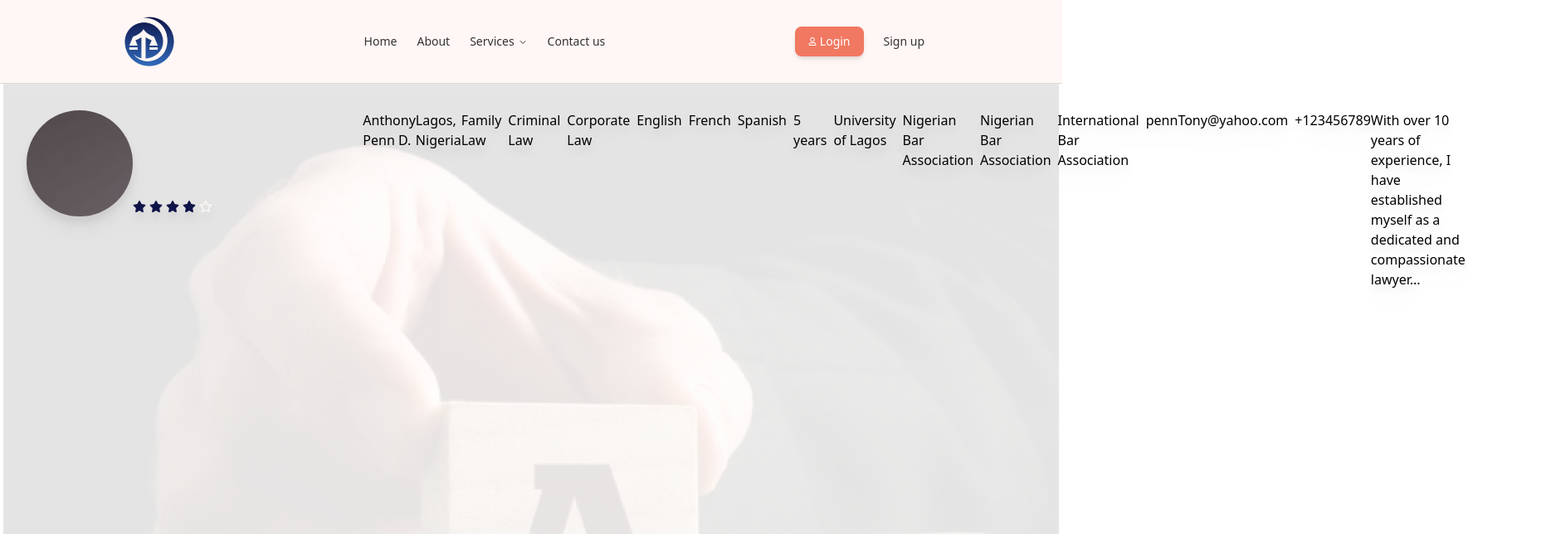
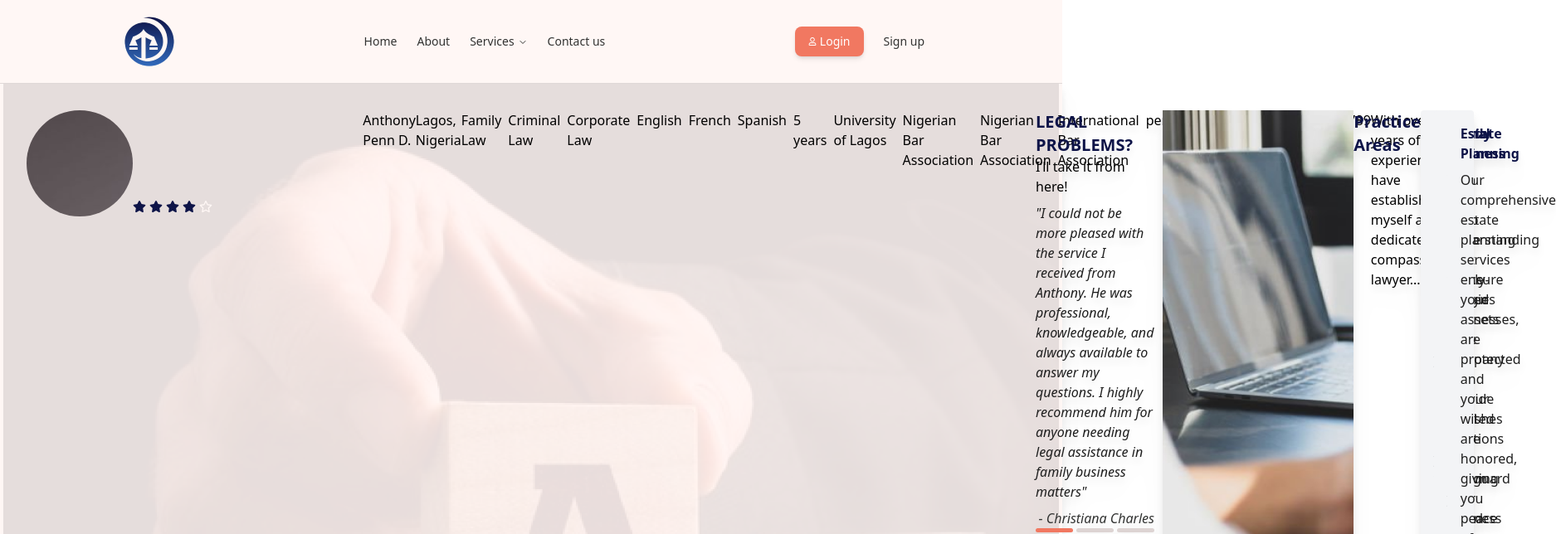
Before and after one commit to Project-legalease/legalease-client, a Next.js app: page /profile-page in a window 1280 px wide. Shown: the top 644 px of the page at 83% size, 1875 px wide, since content can reach past the window. Built offline with nearby package versions, Linux system fonts and the light colour scheme; a web font is replaced by a local one.

Commit message:
I assembled my lawyer profile page and added the following components: - Legal Problems - Practice Area - Profile Page
I also added the following images:
- book-appointment-bg.png
- book-appointment-bg2.png

```diff
--- a/app/profile-page/page.tsx
+++ b/app/profile-page/page.tsx
@@ -1,11 +1,11 @@
 "use client";
 
-import LawyerProfile from "@/components/profile-page/lawyerProfile";
 import React from "react";
+import LawyerProfile from "@/components/profile-page/profile-page";
 
 function ProfilePage() {
   return (
-    <div className="relative min-h-screen w-full p-8 bg-cover drop-shadow-xl">
+    <div className="relative min-h-screen w-full p-8 bg-cover drop-shadow-xl bg-primary-whiteF5">
       <div className="absolute top-0 left-0 w-full h-full bg-[url('/images/profile-background.png')] opacity-10 bg-cover z-0"></div>
       <div className="relative z-10">
         <LawyerProfile />
--- a/components/profile-page/lawyerProfile.tsx
+++ b/components/profile-page/lawyerProfile.tsx
@@ -3,7 +3,7 @@
 import React, { useState, useEffect } from "react";
 import { FaStar, FaRegStar } from "react-icons/fa6";
 
-function LawyerProfile() {
+function LawyerSection() {
   const [lawyer, setLawyer] = useState({
     name: "",
     location: "",
@@ -79,4 +79,4 @@ function LawyerProfile() {
   );
 }
 
-export default LawyerProfile;
+export default LawyerSection;
--- /dev/null
+++ b/components/profile-page/legal-problems.tsx
@@ -0,0 +1,44 @@
+import Link from "next/link";
+import React, { useState } from "react";
+import { cn } from "@/lib/utils";
+
+function LegalProblemSection() {
+  const [testimonyIndex, setTestimonyIndex] = useState<number>(0);
+
+  return (
+    <div className="flex h-1/3 w-full">
+      <div className="flex row w-2/5">
+        <div className="mb-8">
+          <h2 className="text-xl font-bold text-primary-blue48">LEGAL PROBLEMS?</h2>
+          <h4>I’ll take it from here!</h4>
+          <blockquote className="italic text-primary-dark1E mt-2">
+            &quot;I could not be more pleased with the service I received from Anthony. He was professional, knowledgeable, and always available to
+            answer my questions. I highly recommend him for anyone needing legal assistance in family business matters&quot;
+          </blockquote>
+          <cite className="block mt-2 text-right text-primary-dark32">- Christiana Charles</cite>
+          <div className="w-fit flex gap-1">
+            {Array.from({ length: 3 }).map((_, index) => (
+              <div
+                key={index}
+                onClick={() => setTestimonyIndex((testimonyIndex) => index)}
+                className={cn(
+                  "h-[5px] w-[45px] rounded-full cursor-pointer",
+                  index == testimonyIndex ? "bg-primary-orange61" : "bg-[#DDD4D3]"
+                )}></div>
+            ))}
+          </div>
+        </div>
+        <div className="flex gap-4 mb-8">
+          <div className="bg-[url('/images/book-appointment-bg.png')] opacity-10 bg-cover z-0"></div>
+          <button className="bg-primary-orange61 text-primary-whiteF5 px-4 py-2 rounded">Book Appointment</button>
+          <Link href={"/checkout-cv"} className="text-primary-orange61 px-4 py-2">
+            Check out my C.V
+          </Link>
+        </div>
+      </div>
+      <div className="bg-[url('/images/book-appointment-bg2.png')] w-3/5"></div>
+    </div>
+  );
+}
+
+export default LegalProblemSection;
--- /dev/null
+++ b/components/profile-page/practice-area.tsx
@@ -0,0 +1,33 @@
+import React from "react";
+
+function PracticeArea() {
+  return (
+    <div className="flex flex-row">
+      <h3 className="text-xl font-bold text-primary-blue48">Practice Areas</h3>
+      <div className="grid grid-cols-3 gap-4">
+        <div className="bg-gray-100 p-4 rounded">
+          <h4 className="font-bold text-primary-blue48 mb-2">Criminal Law</h4>
+          <p className="text-primary-dark1E">
+            My team can provide robust defence strategies to ensure your rights are protected and your freedom is secured.
+          </p>
+        </div>
+        <div className="bg-gray-100 p-4 rounded">
+          <h4 className="font-bold text-primary-blue48 mb-2">Family Business</h4>
+          <p className="text-primary-dark1E">
+            With a deep understanding of family-owned businesses, my company can provide legal solutions that safeguard your business legacy for
+            future generations.
+          </p>
+        </div>
+        <div className="bg-gray-100 text-primary-blue48 p-4 rounded">
+          <h4 className="font-bold mb-2">Estate Planning</h4>
+          <p className="text-primary-dark1E">
+            Our comprehensive estate planning services ensure your assets are protected and your wishes are honored, giving you peace of mind for the
+            future.
+          </p>
+        </div>
+      </div>
+    </div>
+  );
+}
+
+export default PracticeArea;
--- /dev/null
+++ b/components/profile-page/profile-page.tsx
@@ -0,0 +1,16 @@
+import React from 'react'
+import LawyerSection from './lawyerProfile'
+import LegalProblemSection from './legal-problems'
+import PracticeArea from './practice-area'
+
+function LawyerProfile() {
+  return (
+    <div className='flex flex-row'>
+        <LawyerSection />
+        <LegalProblemSection />
+        <PracticeArea />
+    </div>
+  )
+}
+
+export default LawyerProfile
```
Also changed, not shown: public/images/book-appointment-bg.png (added), public/images/book-appointment-bg2.png (added).
